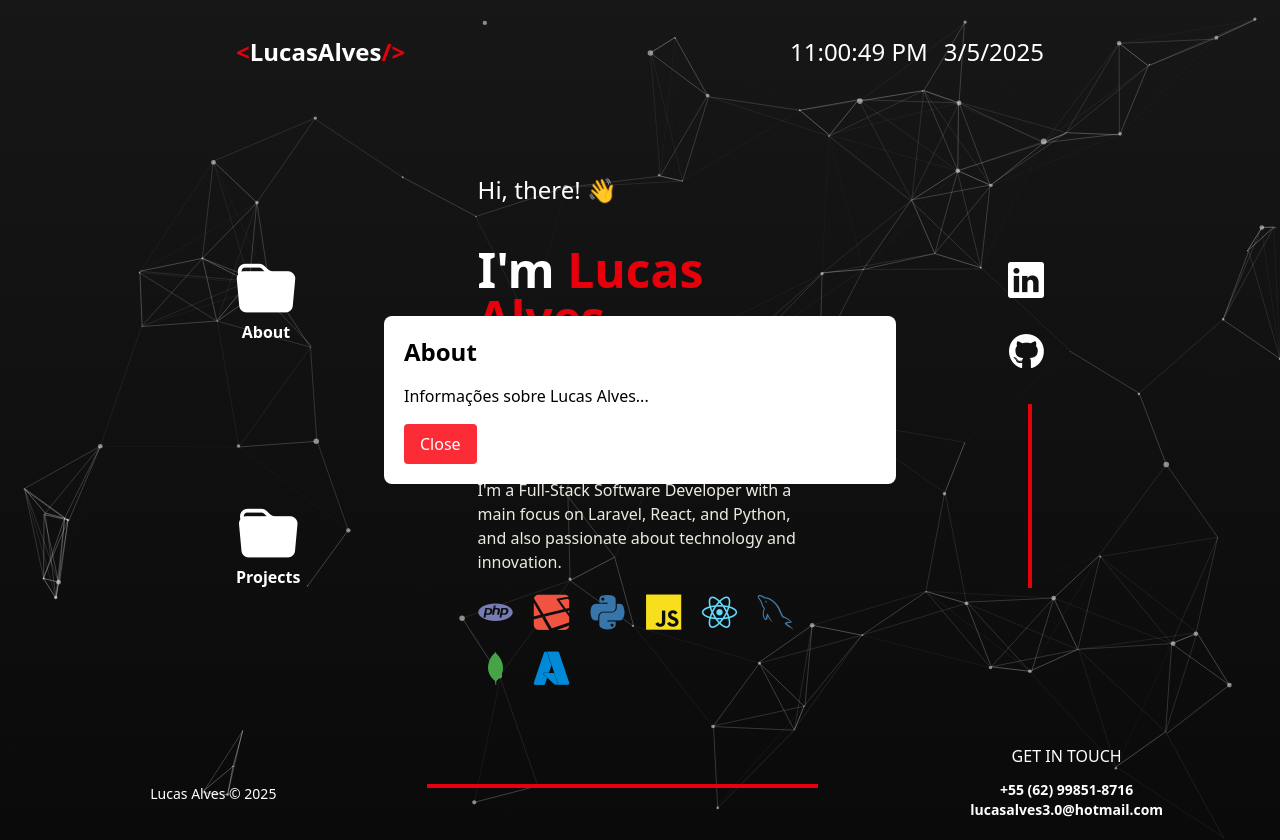
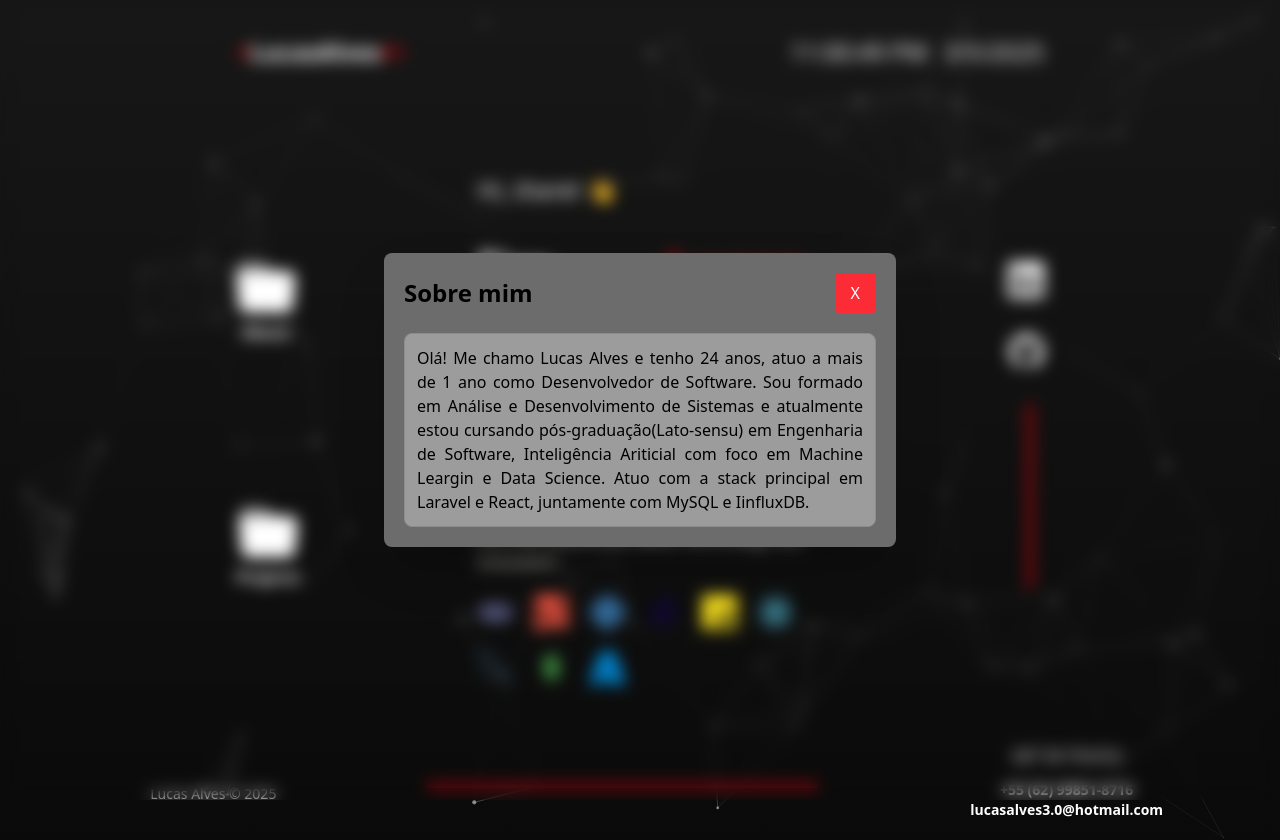
Before and after one commit to LucasAAraujo/portfolio, a website: page index.html in a window 1280 px wide. Both pictures are taken after a click on the button 266 px from the left and 289 px from the top of the page. Drawn offline with nearby package versions, Linux system fonts and the light colour scheme; files that its build step writes are made by us from their sources.

Commit message:
feat: Update portfolio introduction and enhance modal styling with improved accessibility

```diff
--- a/index.html
+++ b/index.html
@@ -68,19 +68,20 @@
                     <p class="text-base">Projects</p>
                 </div>
             </div>
-            <div class="sm:w-3/5 max-sm:w-full text-start sm:px-20 ">
+            <div class="sm:w-3/5 max-sm:w-full sm:px-20 text-justify">
                 <h3 class="my-3 text-2xl mas-sm:text-xl  ">Hi, there! &#128075</h3>
                 <h1 class="sm:my-10 max-sm:my-5 sm:text-5xl max-sm:text-3xl font-bold">I'm <spam class="text-red-600">Lucas Alves</spam>, <br> Software developer.</h1>
                 <p class="text-[#edeae1]">I'm a Full-Stack Software Developer with a main focus on Laravel, React, and Python, and also passionate about technology and innovation.</p>
                 <div class="flex flex-wrap justify-center sm:justify-start gap-5 mt-5 text-white">
-                    <i class="devicon-php-plain text-[#787cb5] text-4xl"></i> <!-- PHP -->
-                    <i class="devicon-laravel-plain text-[#f05340] text-4xl"></i> <!-- Laravel -->
-                    <i class="devicon-python-plain text-[#3776ab] text-4xl"></i> <!-- Python -->
-                    <i class="devicon-javascript-plain text-[#f7df1e] text-4xl"></i> <!-- JavaScript -->
-                    <i class="devicon-react-original text-[#61dafb] text-4xl"></i> <!-- React -->
-                    <i class="devicon-mysql-plain text-[#4479a1] text-4xl"></i> <!-- MySQL -->
-                    <i class="devicon-mongodb-plain text-[#47a248] text-4xl"></i> <!-- MongoDB -->
-                    <i class="devicon-azure-plain text-[#0089d6] text-4xl"></i> <!-- Azure -->
+                    <i class="devicon-php-plain text-[#787cb5] text-4xl cursor-pointer" title="PHP"></i> <!-- PHP -->
+                    <i class="devicon-laravel-plain text-[#f05340] text-4xl cursor-pointer" title="Laravel"></i> <!-- Laravel -->
+                    <i class="devicon-python-plain text-[#3776ab] text-4xl cursor-pointer" title="Python"></i> <!-- Python -->
+                    <i class="devicon-pandas-plain text-[#150458] text-4xl cursor-pointer" title="Pandas"></i> <!-- Pandas -->
+                    <i class="devicon-javascript-plain text-[#f7df1e] text-4xl cursor-pointer" title="JavaScript"></i> <!-- JavaScript -->
+                    <i class="devicon-react-original text-[#61dafb] text-4xl cursor-pointer" title="React"></i> <!-- React -->
+                    <i class="devicon-mysql-plain text-[#4479a1] text-4xl cursor-pointer" title="MySQL"></i> <!-- MySQL -->
+                    <i class="devicon-mongodb-plain text-[#47a248] text-4xl cursor-pointer" title="MongoDB"></i> <!-- MongoDB -->
+                    <i class="devicon-azure-plain text-[#0089d6] text-4xl cursor-pointer" title="Azure"></i> <!-- Azure -->
                 </div>
             </div>
 
@@ -114,11 +115,17 @@
     </footer>
 
     <!-- Modal About -->
-    <div id="modal-about" class="modal hidden fixed top-0 left-0 w-full h-full flex items-center justify-center">
-        <div class="bg-white p-5 rounded-lg w-3/4 max-w-lg modal-content">
-            <h2 class="text-2xl font-bold mb-4">About</h2>
-            <p>Informações sobre Lucas Alves...</p>
-            <button class="close-modal bg-red-500 text-white px-4 py-2 rounded mt-4">Close</button>
+    <div id="modal-about" class="modal hidden fixed top-0 left-0 w-full h-full flex items-center justify-center backdrop-blur-sm">
+        <div class="bg-[#6c6c6c] p-5 rounded-lg w-3/4 max-w-lg modal-content opacity-80 shadow-2xl">
+            <div class="flex justify-between items-center">
+                <h2 class="text-2xl font-bold ">Sobre mim</h2>
+                <button class="close-modal bg-red-500 text-white px-4 py-2 rounded cursor-pointer hover:font-bold">X</button>
+            </div>
+            <p class="mt-5 text-justify border border-[#8c8c8c] bg-[#9c9c9c] p-3 rounded-lg">
+                Olá! Me chamo Lucas Alves e tenho 24 anos, atuo a mais de 1 ano como Desenvolvedor de Software. Sou formado em Análise e Desenvolvimento de Sistemas
+                e atualmente estou cursando pós-graduação(Lato-sensu) em Engenharia de Software, Inteligência Ariticial com foco
+                em Machine Leargin e Data Science. Atuo com a stack principal em Laravel e React, juntamente com MySQL e IinfluxDB. </br>
+            </p>
         </div>
     </div>
 
```
